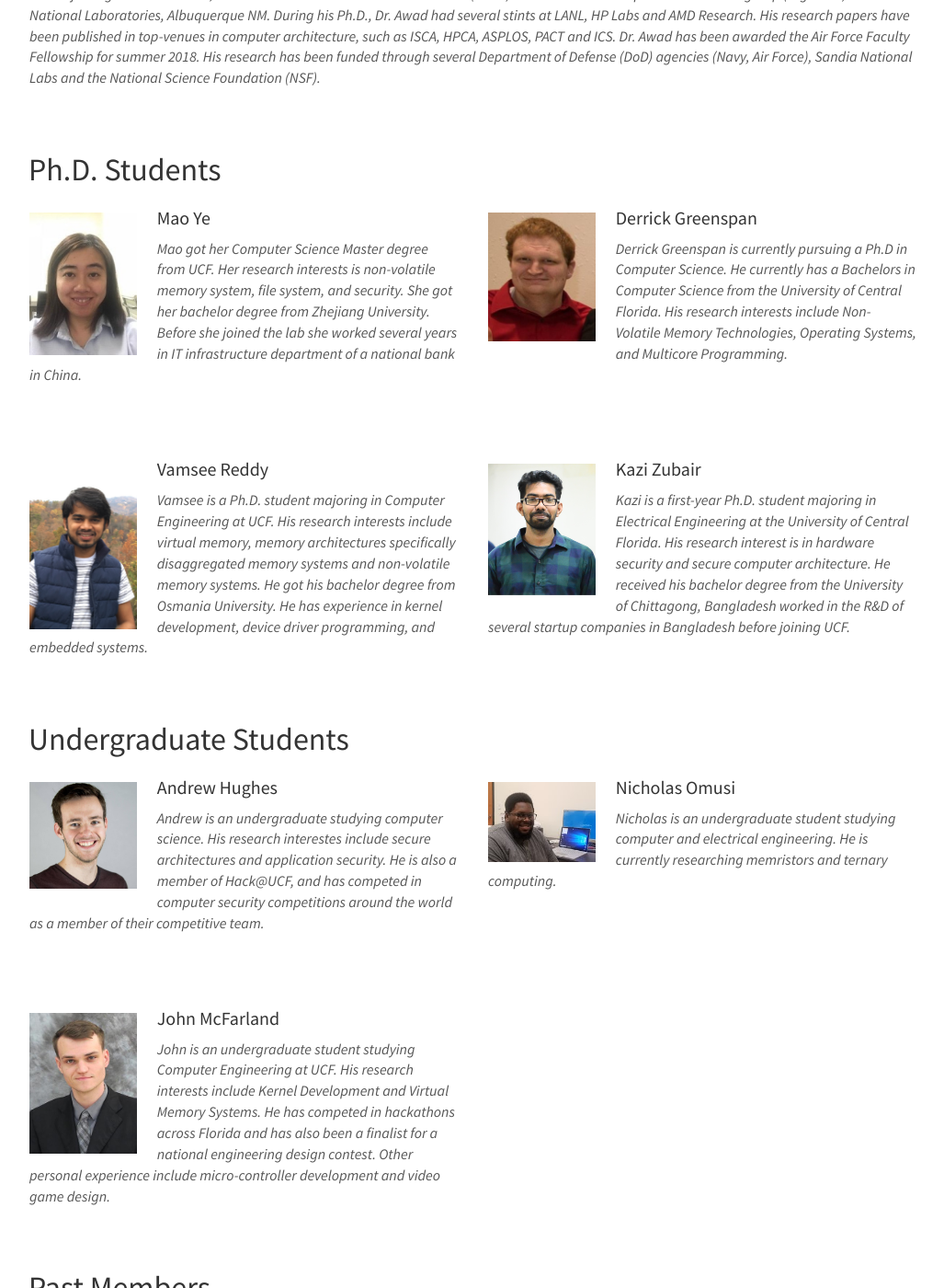
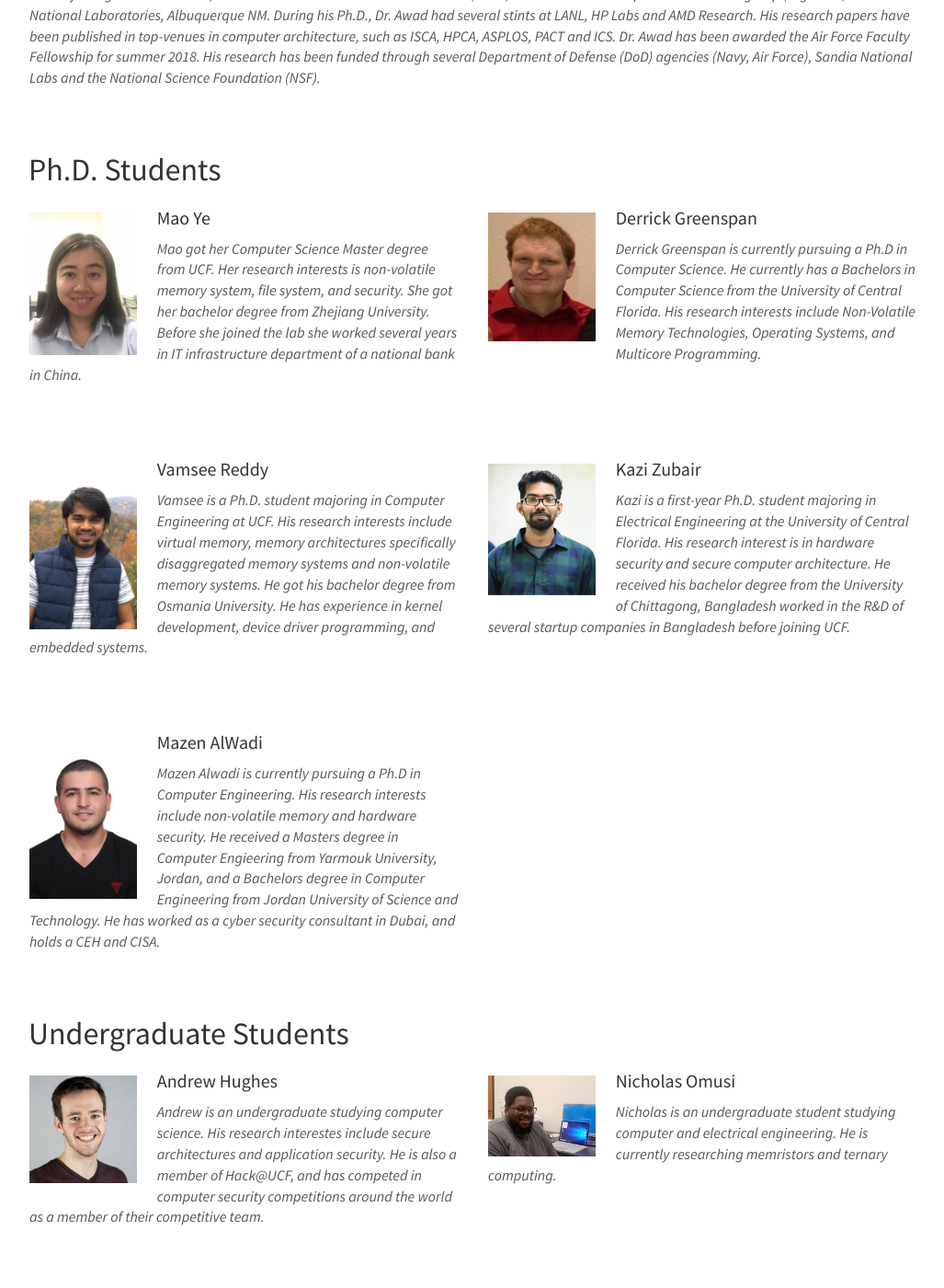
Before and after one commit to sacagroup/sacagroup.github.io, a Jekyll site: the page built from _pages/team.md, in a window 1280 px wide and 1400 px high, scrolled down 570 px. Shown: the whole window at 92% size, without its empty margins (125-1152 px from the left). Built offline with Jekyll 4.4.1, drawn with Linux system fonts in a browser that asks for light colours; nearby versions of some CDN libraries.

Commit message:
Add Mazen bio

```diff
--- a/_data/phdstudents.yml
+++ b/_data/phdstudents.yml
@@ -4,7 +4,7 @@
 
 - name: Derrick Greenspan
   photo: dgreenspan.jpg
-  info: Derrick Greenspan is currently pursuing a Ph.D in Computer Science. He currently has a Bachelors in Computer Science from the University of Central Florida. His research interests include Non-  Volatile Memory Technologies, Operating Systems, and Multicore Programming.
+  info: Derrick Greenspan is currently pursuing a Ph.D in Computer Science. He currently has a Bachelors in Computer Science from the University of Central Florida. His research interests include Non-Volatile Memory Technologies, Operating Systems, and Multicore Programming.
 
 - name: Vamsee Reddy
   photo: vamsee.jpg
@@ -13,3 +13,7 @@
 - name: Kazi Zubair
   photo: kazi.jpg
   info: Kazi is a first-year Ph.D. student majoring in Electrical Engineering at the University of Central Florida. His research interest is in hardware security and secure computer architecture. He received his bachelor degree from the University of Chittagong, Bangladesh worked in the R&D of several startup companies in Bangladesh before joining UCF.
+
+- name: Mazen AlWadi
+  photo: mazen.jpg
+  info: Mazen Alwadi is currently pursuing a Ph.D in Computer Engineering. His research interests include non-volatile memory and hardware security. He received a Masters degree in Computer Engieering from Yarmouk University, Jordan, and a Bachelors degree in Computer Engineering from Jordan University of Science and Technology. He has worked as a cyber security consultant in Dubai, and holds a CEH and CISA.
```
